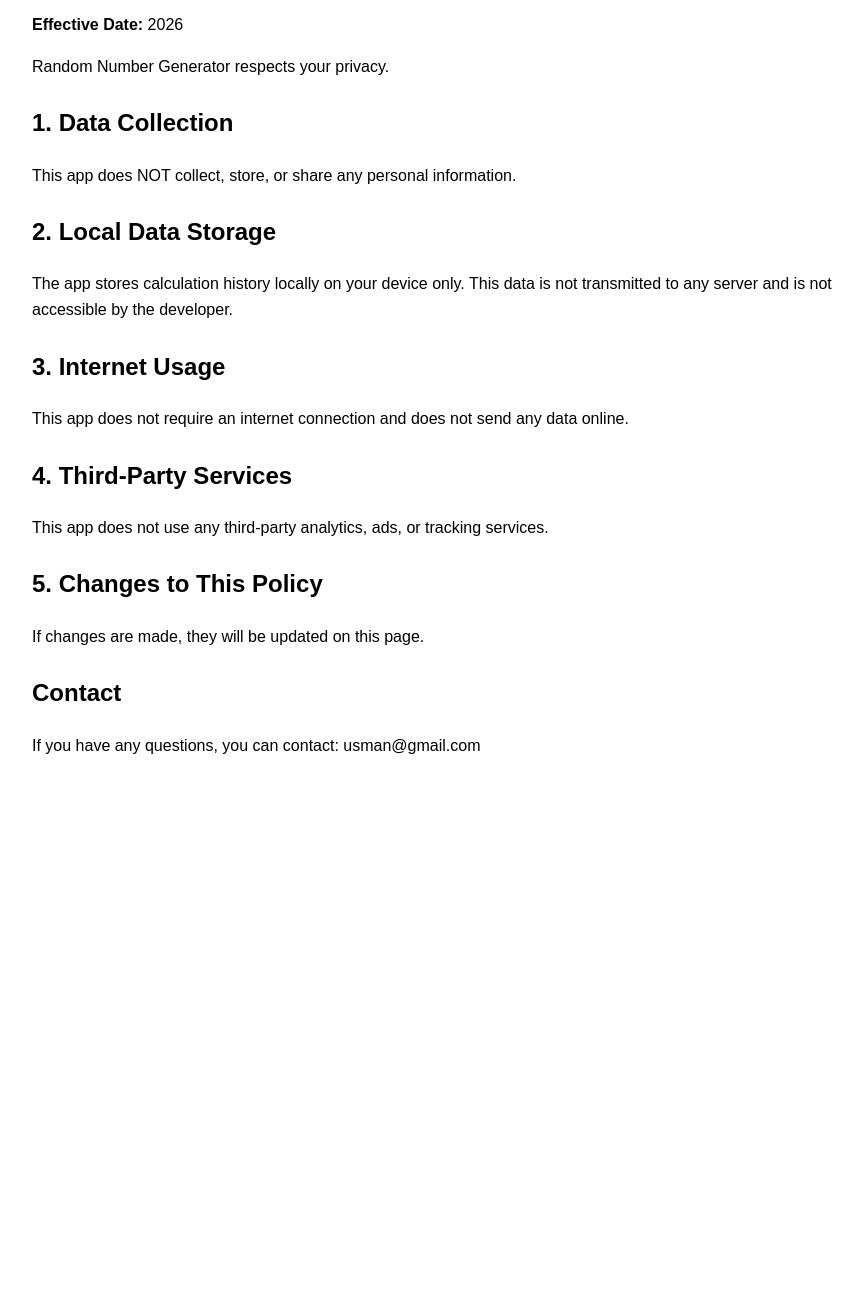
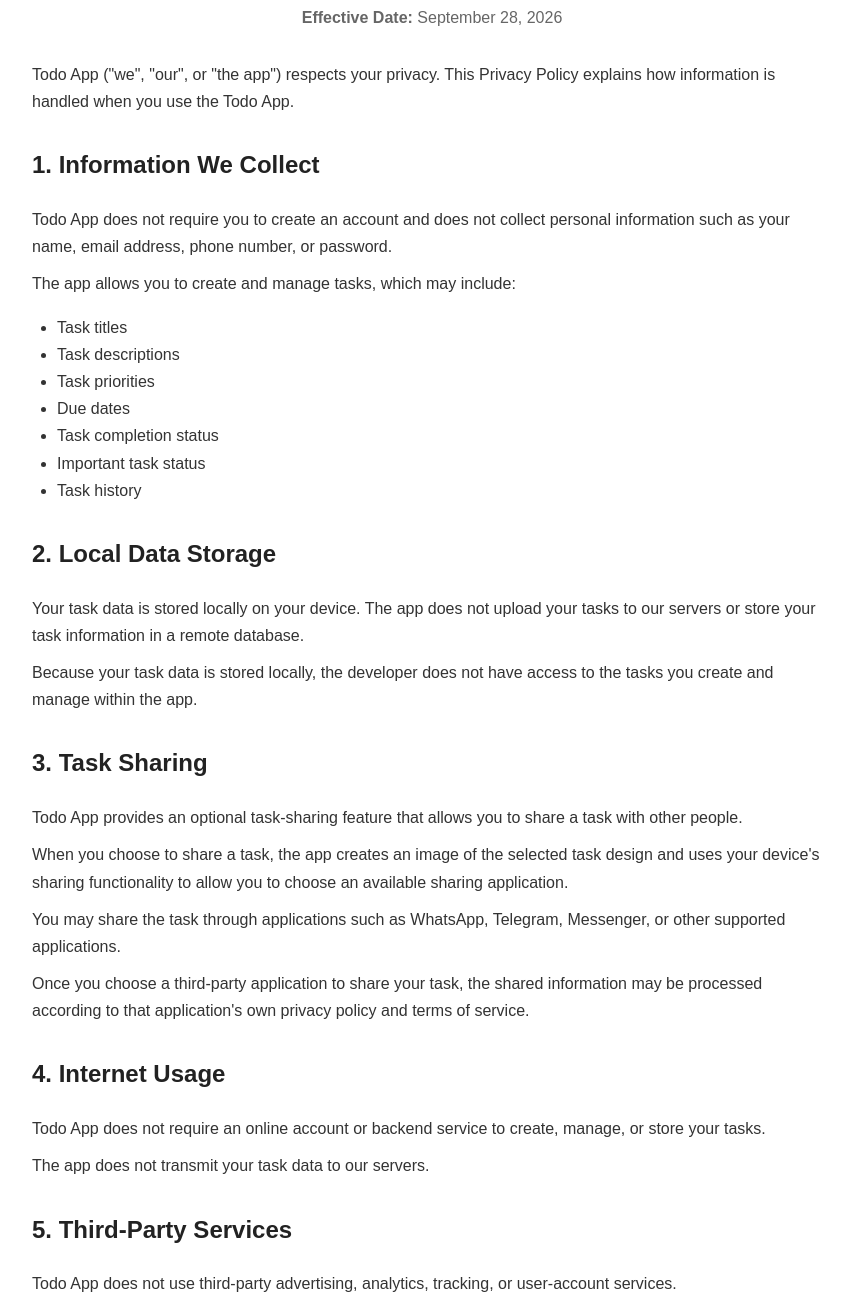
Before and after one commit to chzeeshan099/todo-app-expo, a website: page privacy-policy.html in a window 1280 px wide. Shown: the part 142-1439 px from the top of the page, without its empty margins (208-1071 px from the left). Before the commit the page ends 976 px from the top, so only its background shows below. Drawn offline with Linux system fonts and the light colour scheme.

Commit message:
add new features

```diff
--- a/privacy-policy.html
+++ b/privacy-policy.html
@@ -1,51 +1,194 @@
 <!DOCTYPE html>
-<html>
+<html lang="en">
 <head>
-  <title>Privacy Policy - Random Number Generator</title>
   <meta charset="UTF-8">
+  <meta name="viewport" content="width=device-width, initial-scale=1.0">
+  <title>Privacy Policy - Todo App</title>
+
   <style>
     body {
       font-family: Arial, sans-serif;
       max-width: 800px;
       margin: 40px auto;
       padding: 20px;
-      line-height: 1.6;
+      line-height: 1.7;
+      color: #333;
     }
+
     h1 {
       text-align: center;
+      color: #222;
+      margin-bottom: 10px;
     }
+
     h2 {
-      margin-top: 25px;
+      margin-top: 30px;
+      color: #222;
+    }
+
+    p {
+      margin: 10px 0;
+    }
+
+    ul {
+      padding-left: 25px;
+    }
+
+    .updated {
+      text-align: center;
+      color: #666;
+      margin-bottom: 30px;
     }
   </style>
 </head>
+
 <body>
 
-<h1>Privacy Policy</h1>
+  <h1>Privacy Policy</h1>
 
-<p><strong>Effective Date:</strong> 2026</p>
+  <p class="updated">
+    <strong>Effective Date:</strong> September 28, 2026
+  </p>
 
-<p>Random Number Generator respects your privacy.</p>
+  <p>
+    Todo App ("we", "our", or "the app") respects your privacy.
+    This Privacy Policy explains how information is handled when you
+    use the Todo App.
+  </p>
 
-<h2>1. Data Collection</h2>
-<p>This app does NOT collect, store, or share any personal information.</p>
+  <h2>1. Information We Collect</h2>
 
-<h2>2. Local Data Storage</h2>
-<p>The app stores calculation history locally on your device only.
-This data is not transmitted to any server and is not accessible by the developer.</p>
+  <p>
+    Todo App does not require you to create an account and does not
+    collect personal information such as your name, email address,
+    phone number, or password.
+  </p>
 
-<h2>3. Internet Usage</h2>
-<p>This app does not require an internet connection and does not send any data online.</p>
+  <p>
+    The app allows you to create and manage tasks, which may include:
+  </p>
 
-<h2>4. Third-Party Services</h2>
-<p>This app does not use any third-party analytics, ads, or tracking services.</p>
+  <ul>
+    <li>Task titles</li>
+    <li>Task descriptions</li>
+    <li>Task priorities</li>
+    <li>Due dates</li>
+    <li>Task completion status</li>
+    <li>Important task status</li>
+    <li>Task history</li>
+  </ul>
 
-<h2>5. Changes to This Policy</h2>
-<p>If changes are made, they will be updated on this page.</p>
+  <h2>2. Local Data Storage</h2>
 
-<h2>Contact</h2>
-<p>If you have any questions, you can contact:
-usman@gmail.com</p>
+  <p>
+    Your task data is stored locally on your device. The app does not
+    upload your tasks to our servers or store your task information
+    in a remote database.
+  </p>
+
+  <p>
+    Because your task data is stored locally, the developer does not
+    have access to the tasks you create and manage within the app.
+  </p>
+
+  <h2>3. Task Sharing</h2>
+
+  <p>
+    Todo App provides an optional task-sharing feature that allows
+    you to share a task with other people.
+  </p>
+
+  <p>
+    When you choose to share a task, the app creates an image of the
+    selected task design and uses your device's sharing functionality
+    to allow you to choose an available sharing application.
+  </p>
+
+  <p>
+    You may share the task through applications such as WhatsApp,
+    Telegram, Messenger, or other supported applications.
+  </p>
+
+  <p>
+    Once you choose a third-party application to share your task,
+    the shared information may be processed according to that
+    application's own privacy policy and terms of service.
+  </p>
+
+  <h2>4. Internet Usage</h2>
+
+  <p>
+    Todo App does not require an online account or backend service
+    to create, manage, or store your tasks.
+  </p>
+
+  <p>
+    The app does not transmit your task data to our servers.
+  </p>
+
+  <h2>5. Third-Party Services</h2>
+
+  <p>
+    Todo App does not use third-party advertising, analytics,
+    tracking, or user-account services.
+  </p>
+
+  <p>
+    However, when you voluntarily share a task using another
+    application, that third-party application may process the
+    shared content according to its own privacy policy.
+  </p>
+
+  <h2>6. Data Deletion</h2>
+
+  <p>
+    You can delete your tasks directly from the app using the
+    available delete options.
+  </p>
+
+  <p>
+    Since task data is stored locally on your device, uninstalling
+    the app may also remove locally stored app data, depending on
+    your device's operating system and settings.
+  </p>
+
+  <h2>7. Children's Privacy</h2>
+
+  <p>
+    Todo App does not knowingly collect personal information from
+    children or other users.
+  </p>
+
+  <h2>8. Security</h2>
+
+  <p>
+    Since task information is stored locally on your device and is
+    not transmitted to our servers, we do not have access to your
+    locally stored task information.
+  </p>
+
+  <p>
+    Users are responsible for maintaining the security of their
+    device and its stored data.
+  </p>
+
+  <h2>9. Changes to This Privacy Policy</h2>
+
+  <p>
+    We may update this Privacy Policy from time to time. Any changes
+    will be reflected on this page with an updated effective date.
+  </p>
+
+  <h2>10. Contact Us</h2>
+
+  <p>
+    If you have any questions about this Privacy Policy, you can
+    contact us at:
+  </p>
+
+  <p>
+    <strong>Email:</strong> usman@gmail.com
+  </p>
 
 </body>
 </html>
```
